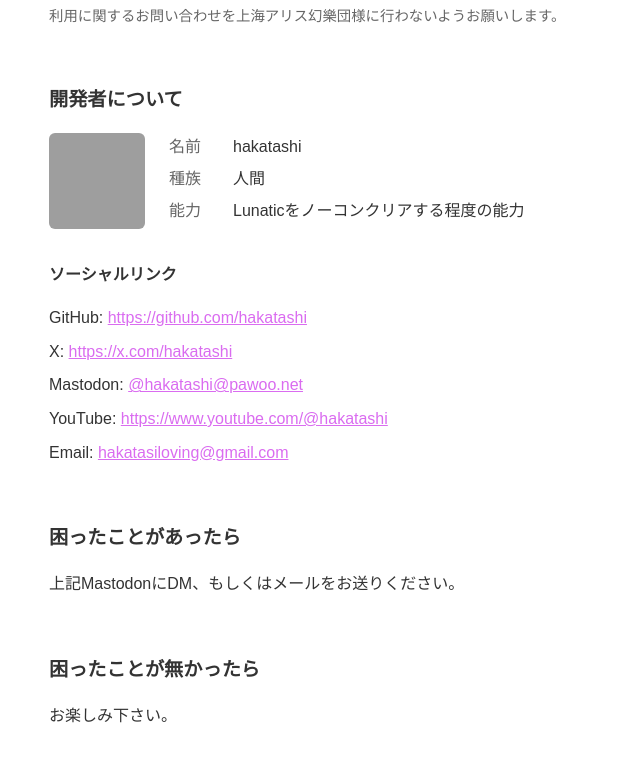
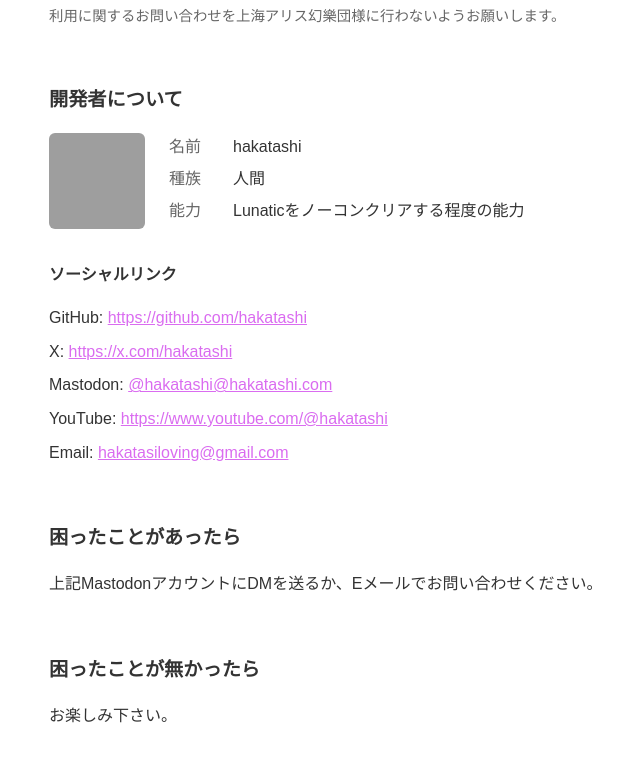
Before and after one commit to hakatashi/sattori, a React (Vite) app in the folder apps/web/: page /about in a window 1280 px wide. Shown: the part 453-1228 px from the top of the page, without its empty margins (191-831 px from the left). Built offline with nearby package versions, Linux system fonts and the light colour scheme; no server answers; grey boxes are pictures that could not be loaded.

Commit message:
Update Japanese translations and correct Mastodon link in AboutPage

```diff
--- a/apps/web/src/i18n/locales/ja/translation.json
+++ b/apps/web/src/i18n/locales/ja/translation.json
@@ -36,7 +36,7 @@
     "authorAbilityValue": "Lunaticをノーコンクリアする程度の能力",
     "socialLinksHeading": "ソーシャルリンク",
     "troubleHeading": "困ったことがあったら",
-    "troubleText1": "上記MastodonにDM、もしくはメールをお送りください。",
+    "troubleText1": "上記MastodonアカウントにDMを送るか、Eメールでお問い合わせください。",
     "noTroubleHeading": "困ったことが無かったら",
     "noTroubleText": "お楽しみ下さい。"
   },
--- a/apps/web/src/pages/AboutPage.tsx
+++ b/apps/web/src/pages/AboutPage.tsx
@@ -50,8 +50,8 @@ export function AboutPage() {
         </li>
         <li>
           Mastodon:{" "}
-          <a href="https://pawoo.net/@hakatashi" target="_blank" rel="noopener noreferrer">
-            @hakatashi@pawoo.net
+          <a href="https://elk.zone/mastodon.hakatashi.com/@hakatashi@hakatashi.com" target="_blank" rel="noopener noreferrer">
+            @hakatashi@hakatashi.com
           </a>
         </li>
         <li>
```
